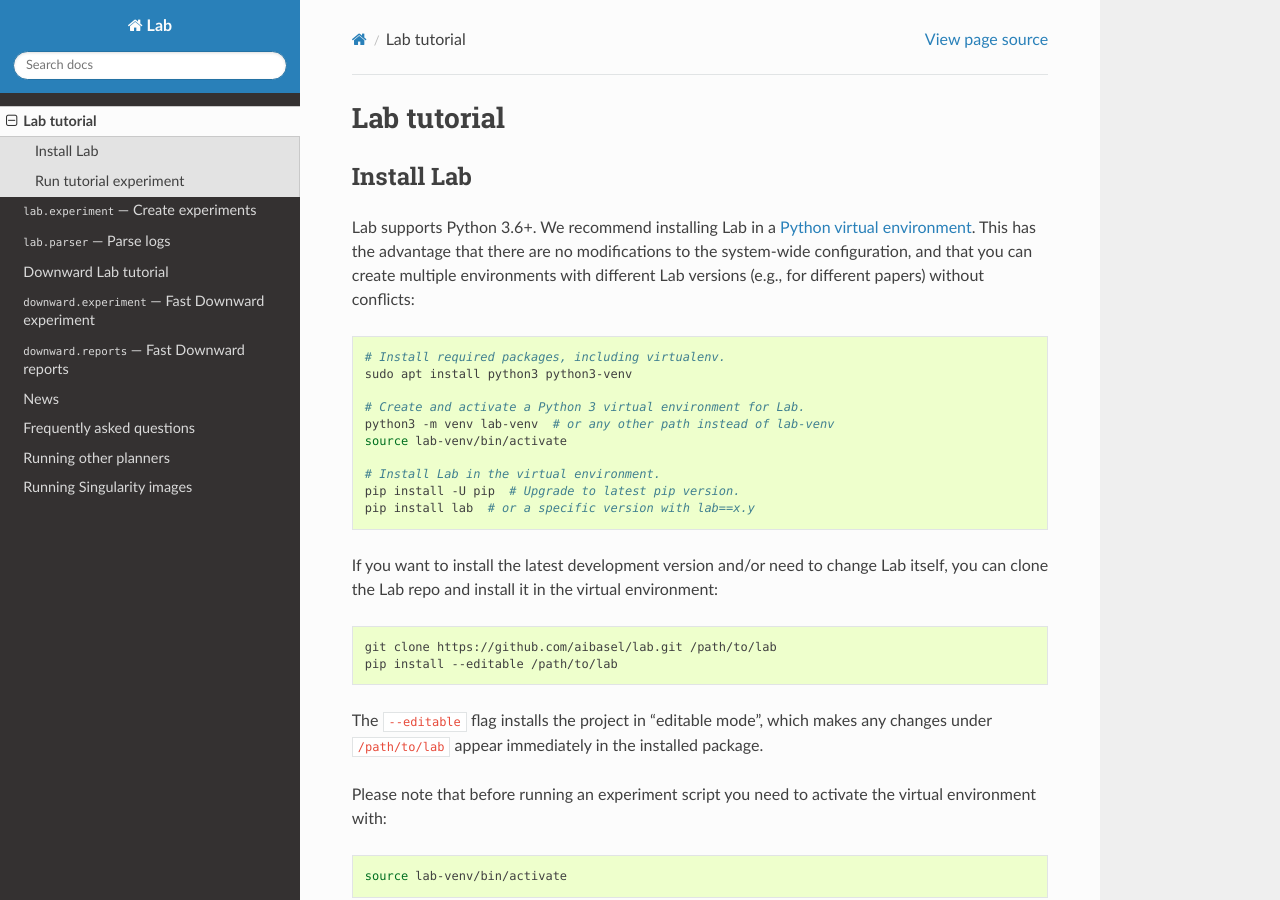
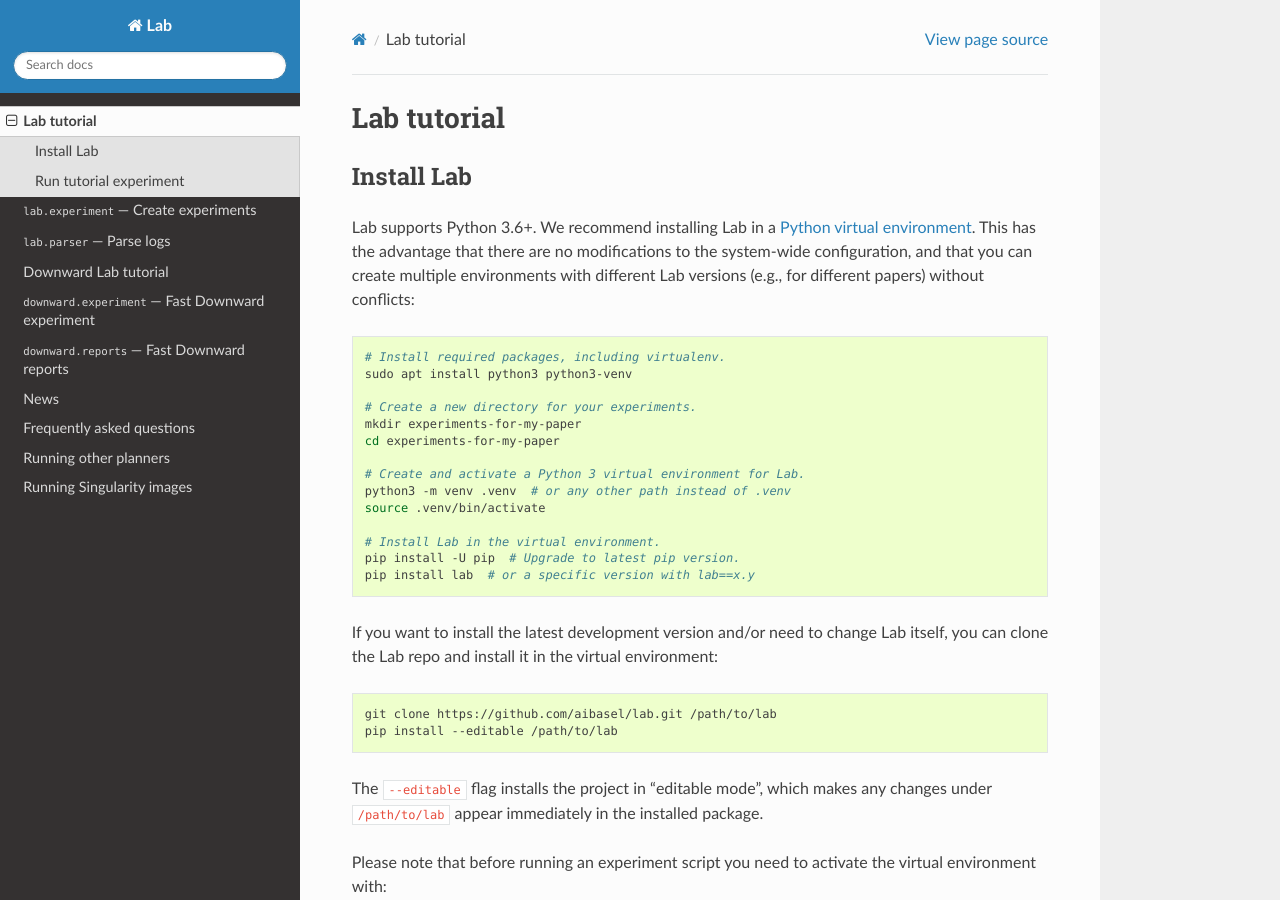
Before and after one commit to aibasel/lab, a Sphinx documentation site: the page built from docs/lab.tutorial.rst, in a window 1280 px wide and 900 px high. Built offline with Sphinx 7.4.7 and the Read the Docs theme 2.0.0, drawn with Linux system fonts in a browser that asks for light colours; pages that are not in the unit, such as notebooks, are missing from menus.

```diff
--- a/INSTALL.txt
+++ b/INSTALL.txt
@@ -11,9 +11,13 @@ conflicts::
     # Install required packages, including virtualenv.
     sudo apt install python3 python3-venv
 
+    # Create a new directory for your experiments.
+    mkdir experiments-for-my-paper
+    cd experiments-for-my-paper
+
     # Create and activate a Python 3 virtual environment for Lab.
-    python3 -m venv lab-venv  # or any other path instead of lab-venv
-    source lab-venv/bin/activate
+    python3 -m venv .venv  # or any other path instead of .venv
+    source .venv/bin/activate
 
     # Install Lab in the virtual environment.
     pip install -U pip  # Upgrade to latest pip version.
@@ -33,7 +37,7 @@ installed package.
 Please note that before running an experiment script you need to
 activate the virtual environment with::
 
-    source lab-venv/bin/activate
+    source .venv/bin/activate
 
 We recommend clearing the ``PYTHONPATH`` variable before activating the
 virtual environment.
--- a/docs/downward.tutorial.rst
+++ b/docs/downward.tutorial.rst
@@ -57,9 +57,6 @@ Install VAL
     make
     sudo cp validate /usr/local/bin  # Add binary to a directory on PATH.
 
-**MacOS**: clone the repo, add ``VAL/bin/MacOSExecutables/validate`` to
-your ``PATH`` and make it executable (``chmod + x``).
-
 
 Run tutorial experiment
 -----------------------
```
Also changed, not shown: CONTRIBUTING.md (+39 -11 lines).
